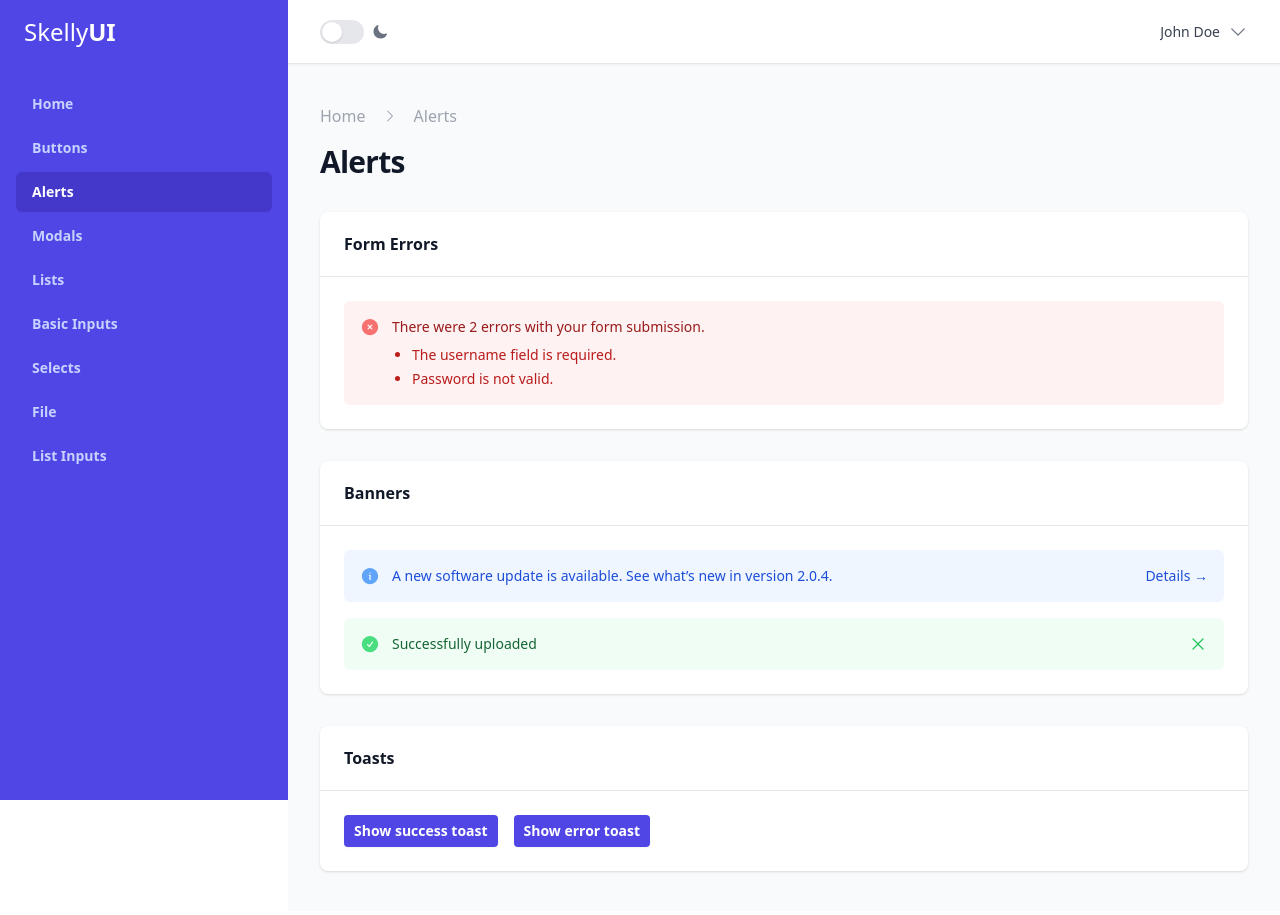
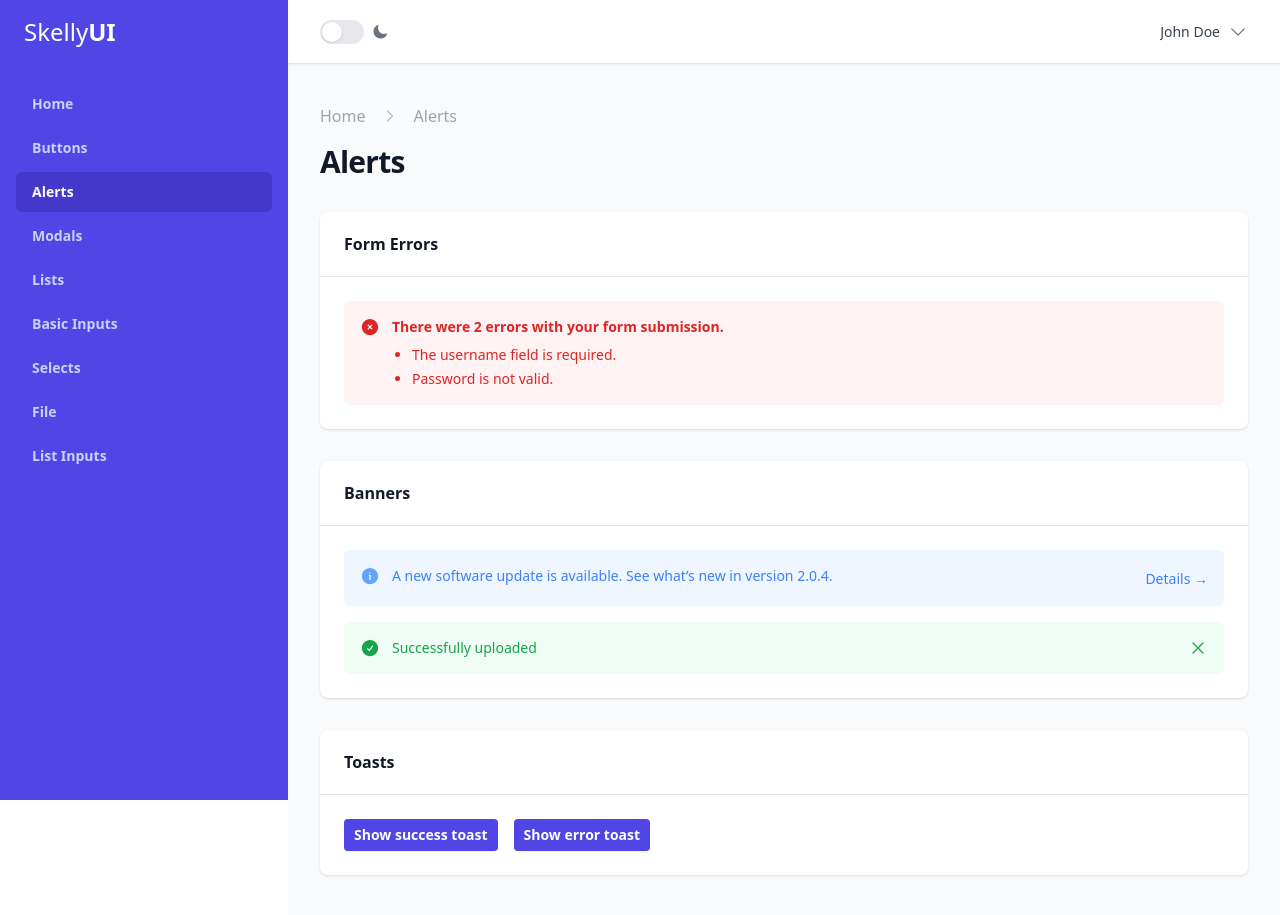
Before and after one commit to slovenianGooner/skelly-ui-react, a React (Vite) app: page /alerts in a window 1280 px wide. Built offline with nearby package versions, Linux system fonts and the light colour scheme.

Commit message:
dark mode for alerts and select bug fix

```diff
--- a/src/lib/components/AlertFormError.jsx
+++ b/src/lib/components/AlertFormError.jsx
@@ -2,15 +2,15 @@ import {XCircleIcon} from "@heroicons/react/24/solid/index.js";
 
 export default function AlertFormError({title, errors}) {
     return errors && Object.keys(errors).length > 0 && (
-        <div className="rounded-md bg-red-50 p-4">
+        <div className="rounded-md bg-red-50 dark:bg-gray-800 p-4">
             <div className="flex">
                 <div className="flex-shrink-0">
-                    <XCircleIcon className="h-5 w-5 text-red-400" aria-hidden="true"/>
+                    <XCircleIcon className="h-5 w-5 text-red-600 dark:text-red-500" aria-hidden="true"/>
                 </div>
                 <div className="ml-3 space-y-2">
                     {title &&
-                        <h3 className="text-sm font-medium text-red-800">{title}</h3>}
-                    <div className="text-sm text-red-700">
+                        <h3 className="text-sm font-semibold text-red-600 dark:text-red-500">{title}</h3>}
+                    <div className="text-sm text-red-600 dark:text-red-500">
                         <ul role="list" className="list-disc space-y-1 pl-5">
                             {Object.keys(errors).map((key, index) => (
                                 <li key={index}>{errors[key]}</li>
--- a/src/lib/components/CustomSelectInput.jsx
+++ b/src/lib/components/CustomSelectInput.jsx
@@ -96,10 +96,10 @@ export default function CustomSelectInput({
 
     const inputClass = (open) => {
         if (isError) {
-            return 'ring-red-500 focus:ring-red-500 text-red-500';
+            return `ring-red-500 focus:ring-red-500 ${open && 'ring-2 ring-red-500'} text-red-500`;
         }
         // Open property passed, because otherwise when we open the options, the button loses focus and hence the ring is gone
-        return `ring-gray-300 dark:ring-white/10 focus:ring-indigo-600 dark:focus:ring-indigo-500 text-gray-900 dark:text-white ${open && 'ring-2 ring-indigo-600 dark:ring-indigo-500'}`;
+        return `ring-gray-300 dark:ring-white/10 focus:ring-indigo-600 dark:focus:ring-indigo-500 text-gray-900 dark:text-white ${open && 'ring-2 !ring-indigo-600 dark:!ring-indigo-500'}`;
     }
 
     return (
--- a/src/views/Alerts.jsx
+++ b/src/views/Alerts.jsx
@@ -39,36 +39,38 @@ export default function Alerts() {
                 <XCard className="mt-8"
                        header={<XCardHeader>Banners</XCardHeader>}>
                     <div className="space-y-4">
-                        <XAlertBanner className="bg-blue-50"
+                        <XAlertBanner className="bg-blue-50 dark:bg-gray-800"
                             action={
+                                <div className="-mx-1.5 -my-1.5">
                                     <a href="#"
-                                             className="text-sm whitespace-nowrap font-medium text-blue-700 hover:text-blue-600">
+                                        className="text-sm rounded-md p-1.5 whitespace-nowrap font-medium text-blue-500 hover:text-blue-400 focus:ring-2 focus:ring-blue-700 dark:focus:ring-blue-500 focus:ring-offset-2 focus:ring-offset-blue-50 dark:focus:ring-offset-gray-800 focus:outline-none">
                                         Details
                                         <span aria-hidden="true"> &rarr;</span>
                                     </a>
+                                </div>
                             }
-                                      icon={<InformationCircleIcon className="h-5 w-5 text-blue-400"
-                                                                   aria-hidden="true"/>}>
-                            <p className="text-sm text-blue-700">A new software update is available. See what’s new in
+                            icon={<InformationCircleIcon className="h-5 w-5 text-blue-400 dark:text-blue-500"
+                                aria-hidden="true" />}>
+                            <p className="text-sm text-blue-500">A new software update is available. See what’s new in
                                 version 2.0.4.</p>
                         </XAlertBanner>
                         {dismissibleBannerVisible && (
-                            <XAlertBanner className="bg-green-50"
+                            <XAlertBanner className="bg-green-50 dark:bg-gray-800"
                                 dismiss={
                                     <div className="-mx-1.5 -my-1.5">
                                         <button
                                             onClick={() => setDismissibleBannerVisible(false)}
                                             type="button"
-                                                      className="inline-flex rounded-md bg-green-50 p-1.5 text-green-500 hover:bg-green-100 focus:outline-none focus:ring-2 focus:ring-green-600 focus:ring-offset-2 focus:ring-offset-green-50"
+                                            className="inline-flex rounded-md p-1.5 text-green-600 hover:text-green-500 focus:outline-none focus:ring-2 focus:ring-green-600 focus:ring-offset-2 focus:ring-offset-green-50 dark:focus:ring-offset-gray-800"
                                         >
                                             <span className="sr-only">Dismiss</span>
                                             <XMarkIcon className="h-5 w-5" aria-hidden="true"/>
                                         </button>
                                     </div>
                                 }
-                                          icon={<CheckCircleIcon className="h-5 w-5 text-green-400"
+                                icon={<CheckCircleIcon className="h-5 w-5 text-green-600"
                                     aria-hidden="true"/>}>
-                                <p className="text-sm font-medium text-green-800">Successfully uploaded</p>
+                                <p className="text-sm text-green-600">Successfully uploaded</p>
                             </XAlertBanner>
                         )}
                     </div>
```
Lines whose indentation alone changed are shown as unchanged.
